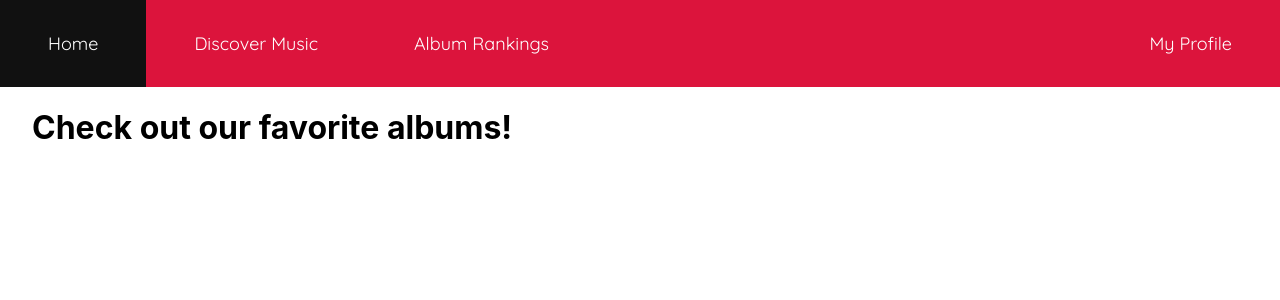
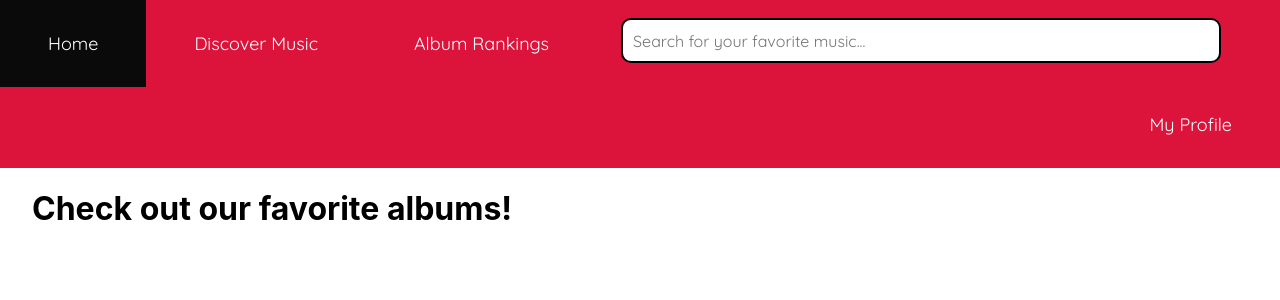
Before and after one commit to meepospammer/sound-of-eggert, a Next.js app: page / in a window 1280 px wide. Shown: the top 300 px of the page. Built offline with nearby package versions, Linux system fonts and the light colour scheme.

Commit message:
Added searchbar styling to Navbar

```diff
--- a/pages/components/navbar/navbar.js
+++ b/pages/components/navbar/navbar.js
@@ -1,6 +1,7 @@
 import React from 'react';
 import styles from './navbar.module.css'
 import Link from 'next/link'
+import Searchbar from '../searchbar/searchbar'
 
 function Navbar() {
   return (
@@ -27,6 +28,9 @@ function Navbar() {
             </Link>
           </a>
         </li>
+        <search className={styles.search}>
+          <Searchbar/>
+        </search>
         <li className={styles.li}>
           <a className={styles.a}>
             <Link href='myProfile'>
--- a/pages/components/navbar/navbar.module.css
+++ b/pages/components/navbar/navbar.module.css
@@ -31,5 +31,10 @@
   }
 
 .li a:hover {
-    background-color: #111;
+    background-color: rgb(10, 10, 10);
   }
+
+.search {
+    display: inline-block;
+    padding: 18px 24px;
+}
--- a/pages/components/searchbar/searchbar.js
+++ b/pages/components/searchbar/searchbar.js
@@ -0,0 +1,16 @@
+import React from 'react';
+import styles from './searchbar.module.css'
+
+function Searchbar(){
+    return(
+        <>
+            <input
+                type='text'
+                placeholder='Search for your favorite music...'
+                className={styles.input}
+
+            />
+        </>
+    )
+}
+export default Searchbar;
--- a/pages/components/searchbar/searchbar.module.css
+++ b/pages/components/searchbar/searchbar.module.css
@@ -0,0 +1,12 @@
+
+
+.input {
+    width: 600px;
+    height: 45px;
+    border: 2px solid black;
+    font-family: inherit;
+    font-size: medium;
+    border-radius: 10px;
+    padding: 10px;
+    outline: none;
+}
```
Also changed, not shown: pages/components/albumoverview/albumoverview.css (deleted), pages/components/commentsection/commentsection.css (deleted), pages/components/rankinglist/rankinglist.css (deleted), pages/components/searchbar/searchbar.css (deleted).
